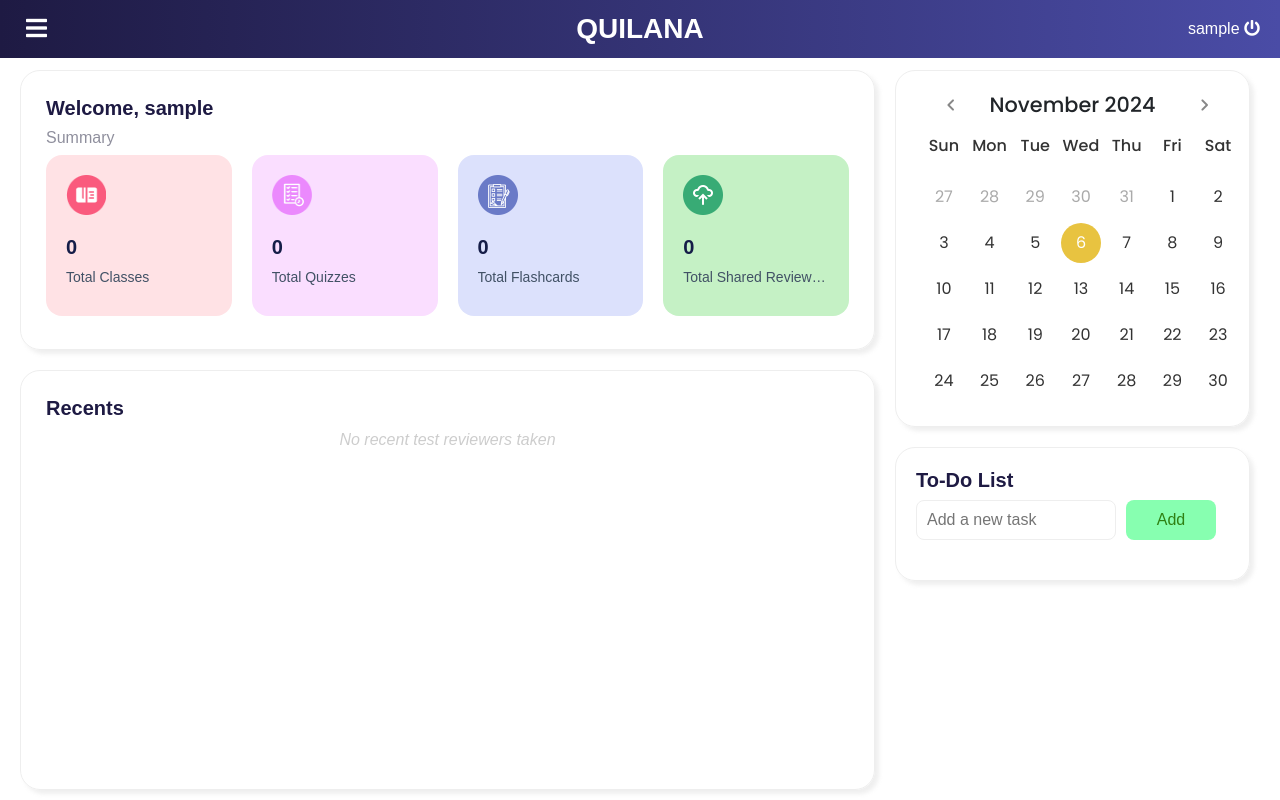
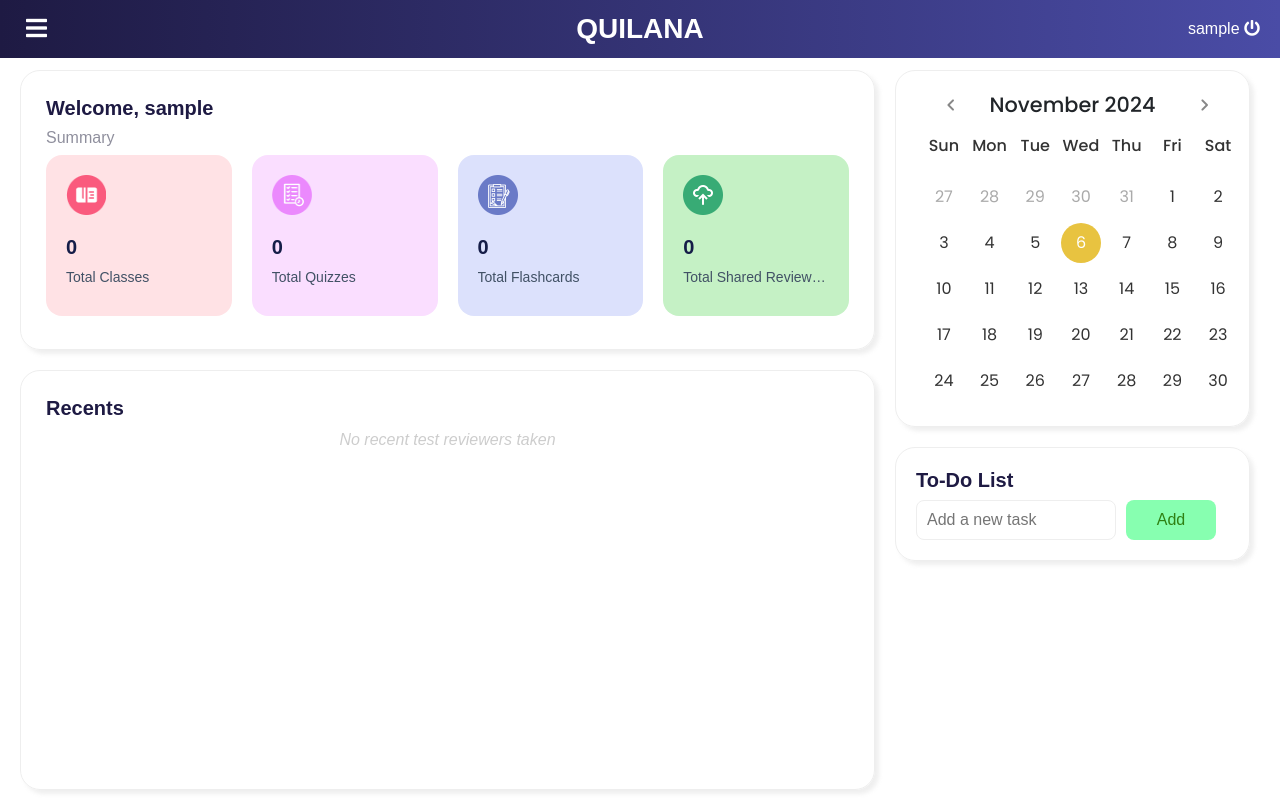
Before and after one commit to auriapple/QuilanaRW, a PHP site: page /student_dashboard.php in a window 1280 px wide. Run offline with PHP 8.4, Linux system fonts and the light colour scheme; the visitor is signed in with stand-in values (Sample User, id 1); data that the repository does not hold is empty; some libraries are stand-ins or nearby versions; some web fonts are replaced.

Commit message:
dashboard css quick fix

```diff
--- a/assets/css/faculty-dashboard.css
+++ b/assets/css/faculty-dashboard.css
@@ -287,7 +287,7 @@ td .btns,
     box-shadow: 4px 4px 4px rgba(150, 150, 150, 0.15);
     display: flex;
     flex-direction: column;
-    height: 100%;
+    height: auto;
 }
 
 .todo-header h1 {
```
